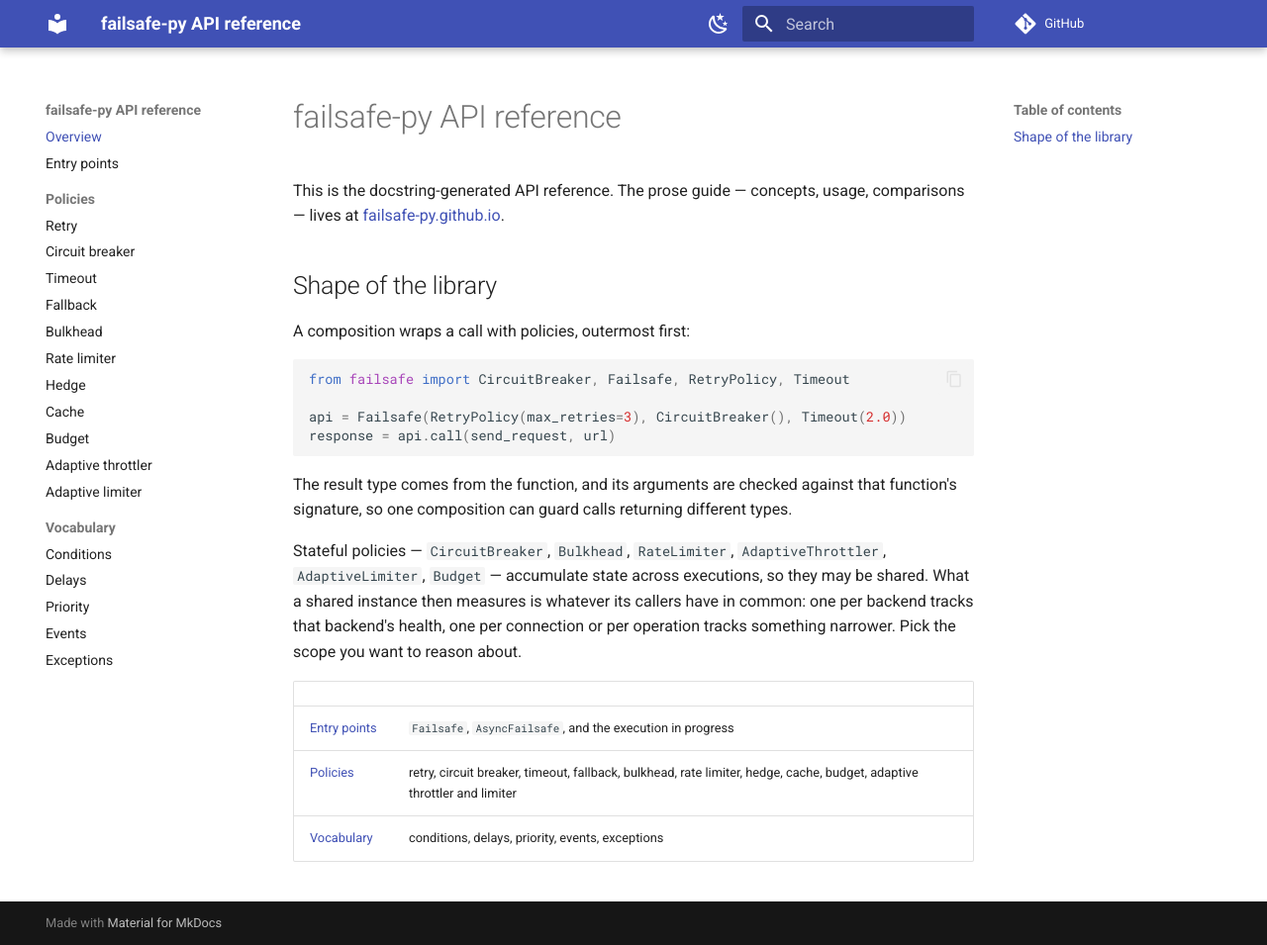
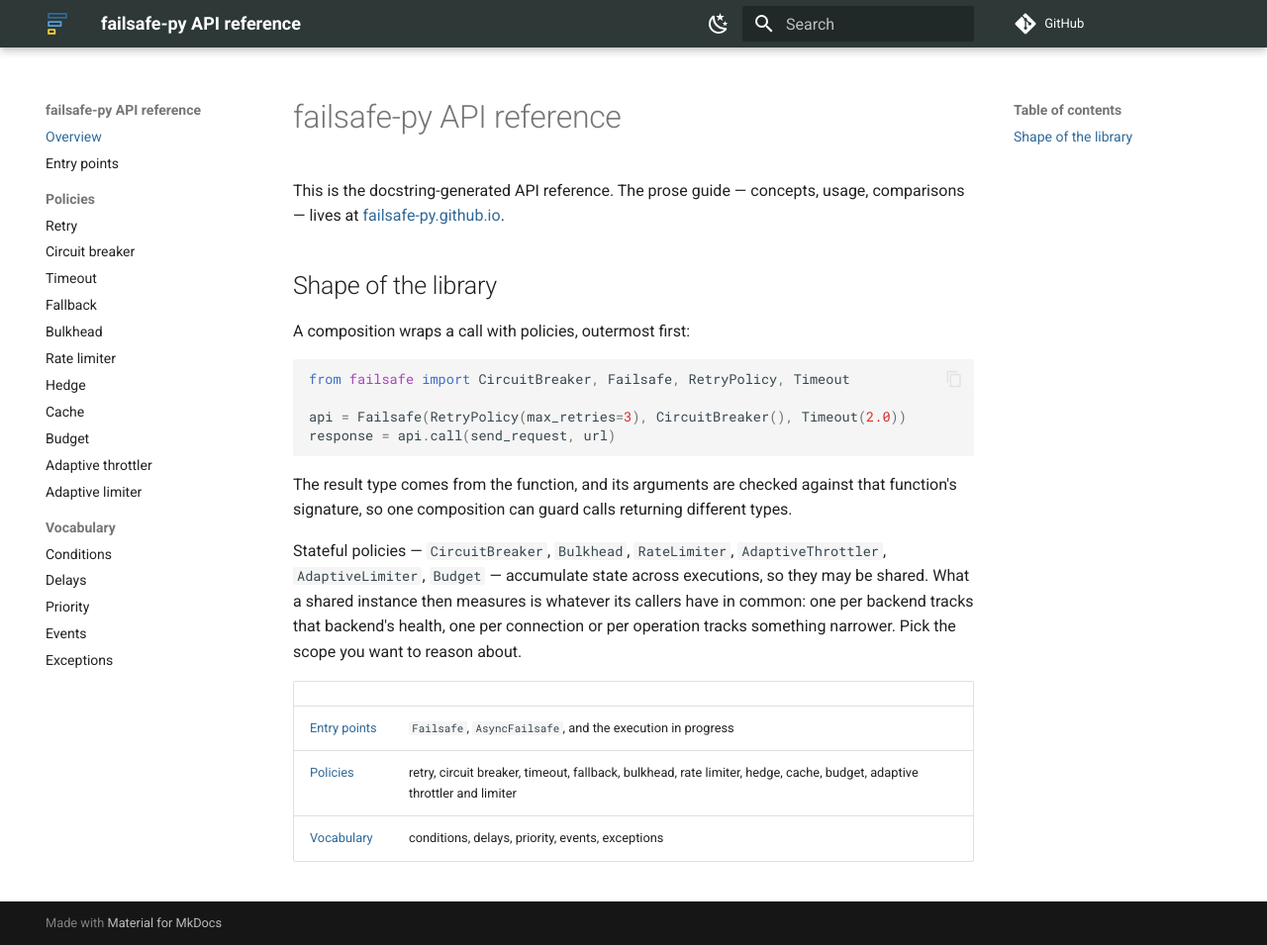
Before and after one commit to failsafe-py/failsafe-py, an MkDocs documentation site: the page built from docs/index.md, in a window 1280 px wide and 955 px high. Shown: the whole window at 99% size. Built offline with MkDocs 1.6.1 and Material for MkDocs 9.7.7, drawn with Linux system fonts in a browser that asks for light colours; comment, search, counter and statistics services are not loaded.

Commit message:
docs(mkdocs): brand the reference with the failsafe-py mark
The reference shipped with no logo and the stock indigo palette. It now carries the same mark and favicon as the prose site.

The header is a near-neutral dark rather than brand blue: material paints it with the primary colour, and the primary was the exact blue of the logo top bar, so that bar disappeared. Blue stays on links and accents, where contrast is 5.8:1 on white and 5.6:1 on slate.

```diff
--- /dev/null
+++ b/docs/assets/brand.css
@@ -0,0 +1,21 @@
+/* Brand palette: the python.org logo gradient stops the mark is drawn from. */
+:root {
+  --md-primary-fg-color:        #2d3837;
+  --md-primary-fg-color--light: #5A9FD4;
+  --md-primary-fg-color--dark:  #1f2726;
+  --md-accent-fg-color:         #306998;
+}
+
+[data-md-color-scheme="slate"] {
+  --md-primary-fg-color: #1f2726;
+  --md-accent-fg-color:  #5A9FD4;
+}
+
+/* Links in body copy, so they are not the same near-black as the header. */
+:root > * {
+  --md-typeset-a-color: #306998;
+}
+
+[data-md-color-scheme="slate"] {
+  --md-typeset-a-color: #5A9FD4;
+}
--- a/mkdocs.yml
+++ b/mkdocs.yml
@@ -7,6 +7,8 @@ edit_uri: ""
 # The prose site is Jekyll and lives elsewhere; this builds the generated reference only.
 theme:
   name: material
+  logo: assets/logo.svg
+  favicon: assets/favicon.png
   features:
     - content.code.copy
     - navigation.sections
@@ -16,18 +18,21 @@ theme:
   palette:
     - media: "(prefers-color-scheme: light)"
       scheme: default
-      primary: indigo
-      accent: indigo
+      primary: custom
+      accent: custom
       toggle:
         icon: material/weather-night
         name: Switch to dark mode
     - media: "(prefers-color-scheme: dark)"
       scheme: slate
-      primary: indigo
-      accent: indigo
+      primary: custom
+      accent: custom
       toggle:
         icon: material/weather-sunny
         name: Switch to light mode
+
+extra_css:
+  - assets/brand.css
 
 plugins:
   - search
```
Also changed, not shown: docs/assets/favicon.png (added), docs/assets/logo.svg (added).
